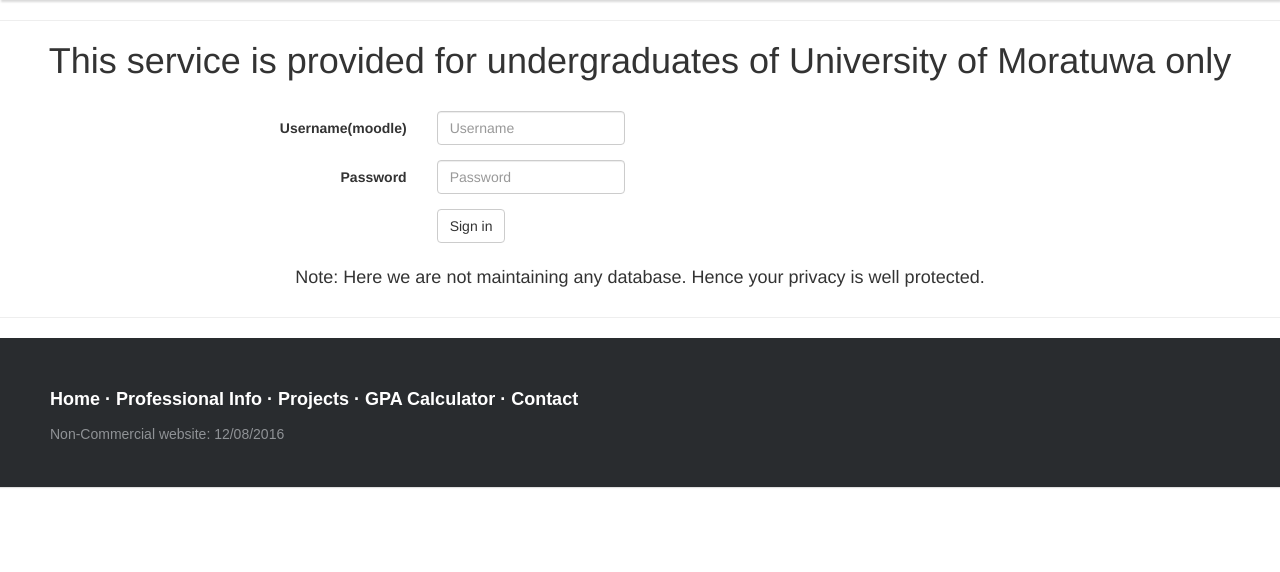
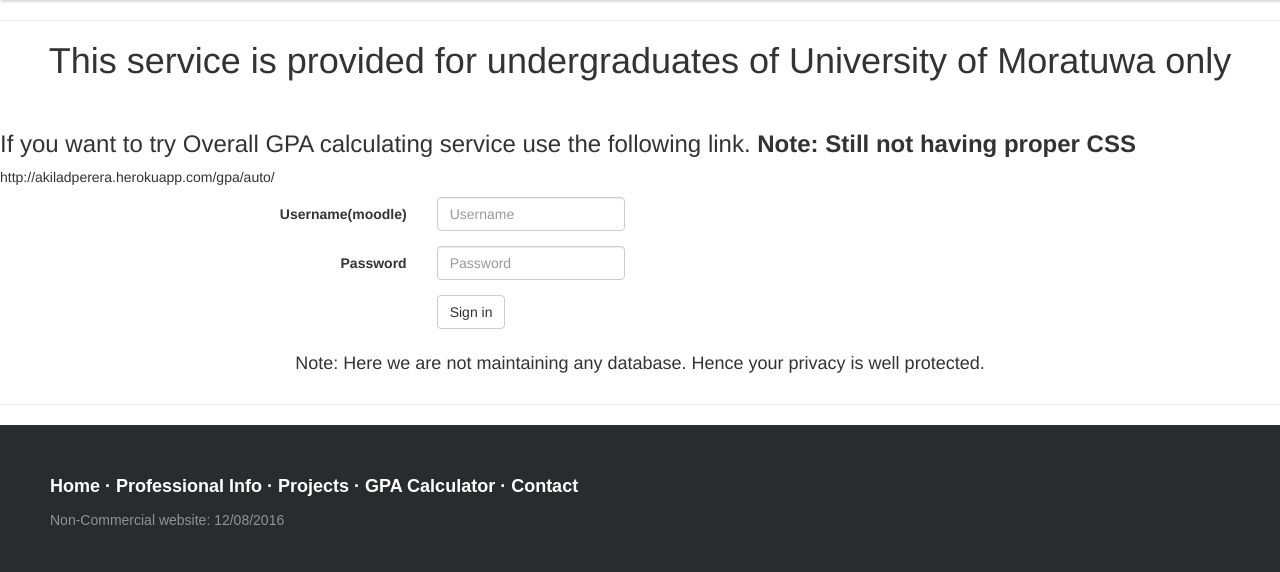
Before and after one commit to AkilaDPerera/GPACalc, a Django app: page /calc/signin/ in a window 1280 px wide. Shown: the part 100-672 px from the top of the page. Run offline with Django 3.2, Linux system fonts and the light colour scheme; some libraries are stand-ins or nearby versions.

Commit message:
Update signin_normal.html

```diff
--- a/calculater/templates/calc/signin_normal.html
+++ b/calculater/templates/calc/signin_normal.html
@@ -14,4 +14,8 @@
 <div class="container">
 	<div class="fb-like alignright" data-href="https://akiladperera.herokuapp.com/calc/signin/" data-width="200" data-layout="button_count" data-action="like" data-size="large" data-show-faces="false" data-share="true"></div>
 </div>
+
+<h3>If you want to try Overall GPA calculating service use the following link. <strong>Note: Still not having proper CSS</strong></h3>
+<p>http://akiladperera.herokuapp.com/gpa/auto/</p>
+
 {% endblock %}
```
